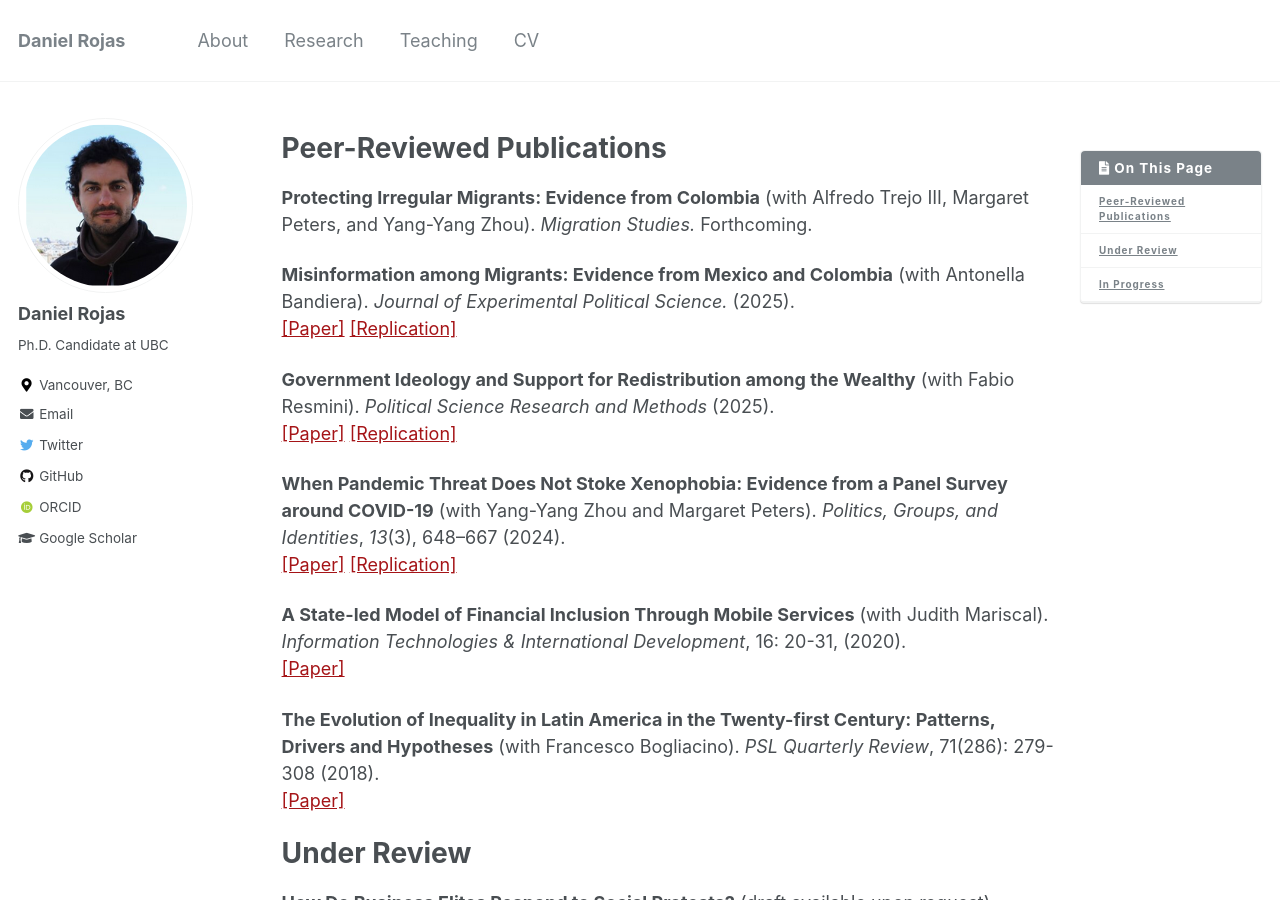
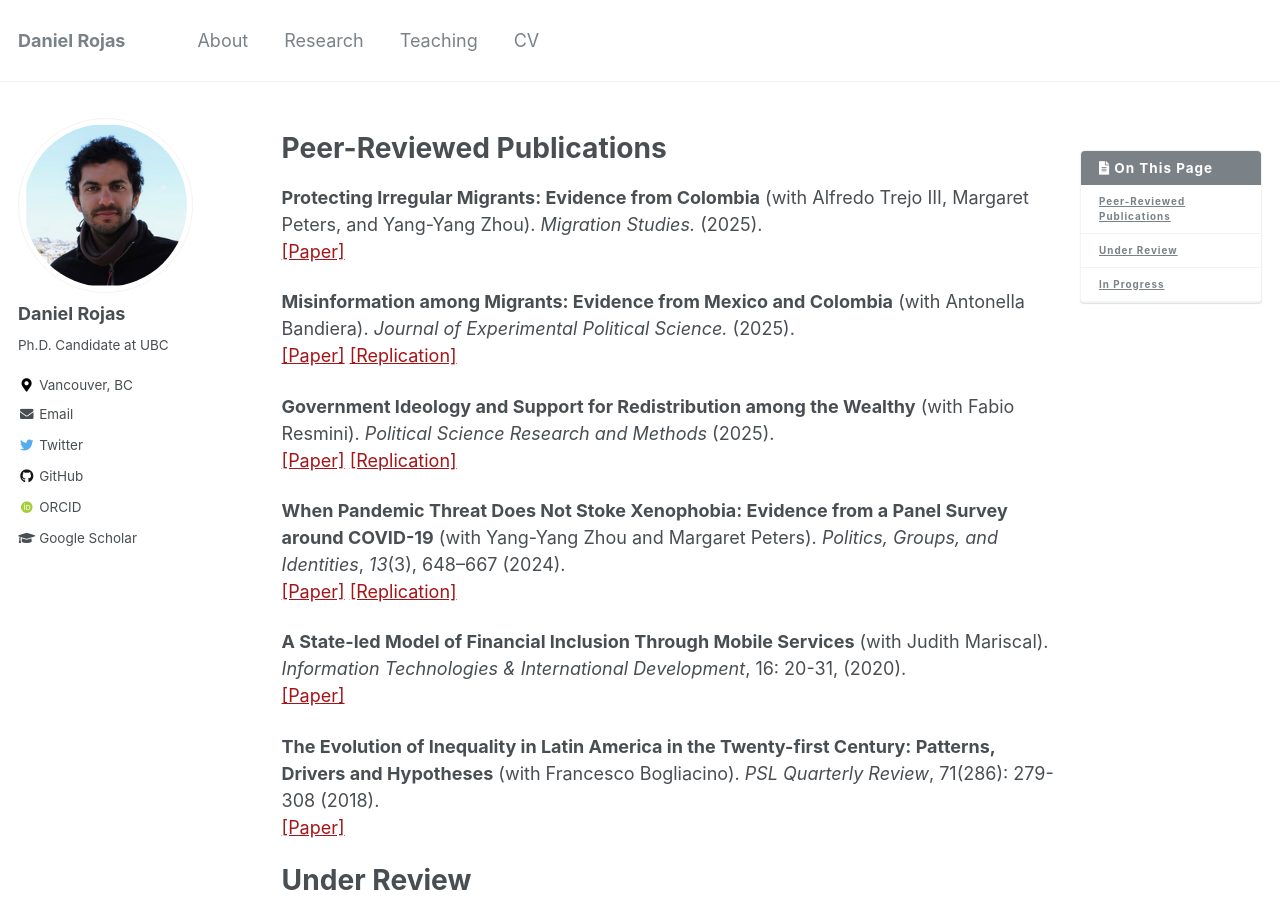
Before and after one commit to danielrojaslozano/danielrojaslozano.github.io, a Jekyll site: the page built from _pages/research.md, in a window 1280 px wide and 900 px high. Built offline with Jekyll 4.4.1, drawn with Linux system fonts in a browser that asks for light colours; some web fonts are replaced.

Commit message:
Update research.md

```diff
--- a/_pages/research.md
+++ b/_pages/research.md
@@ -48,7 +48,9 @@ details > p {
 
 # Peer-Reviewed Publications
 
-**Protecting Irregular Migrants: Evidence from Colombia** (with Alfredo Trejo III, Margaret Peters, and Yang-Yang Zhou). *Migration Studies.* Forthcoming.
+**Protecting Irregular Migrants: Evidence from Colombia** (with Alfredo Trejo III, Margaret Peters, and Yang-Yang Zhou). *Migration Studies.* (2025).
+<br />
+<a href="https://academic.oup.com/migration/article/13/4/mnaf046/8272979?guestAccessKey=2866d0ab-3f6f-4484-bea0-08f7fe9b82fe&utm_source=authortollfreelink&utm_campaign=migration&utm_medium=email" target="_blank">[Paper]</a>
 
 **Misinformation among Migrants: Evidence from Mexico and Colombia** (with Antonella Bandiera). *Journal of Experimental Political Science.* (2025).
 <br />
```
